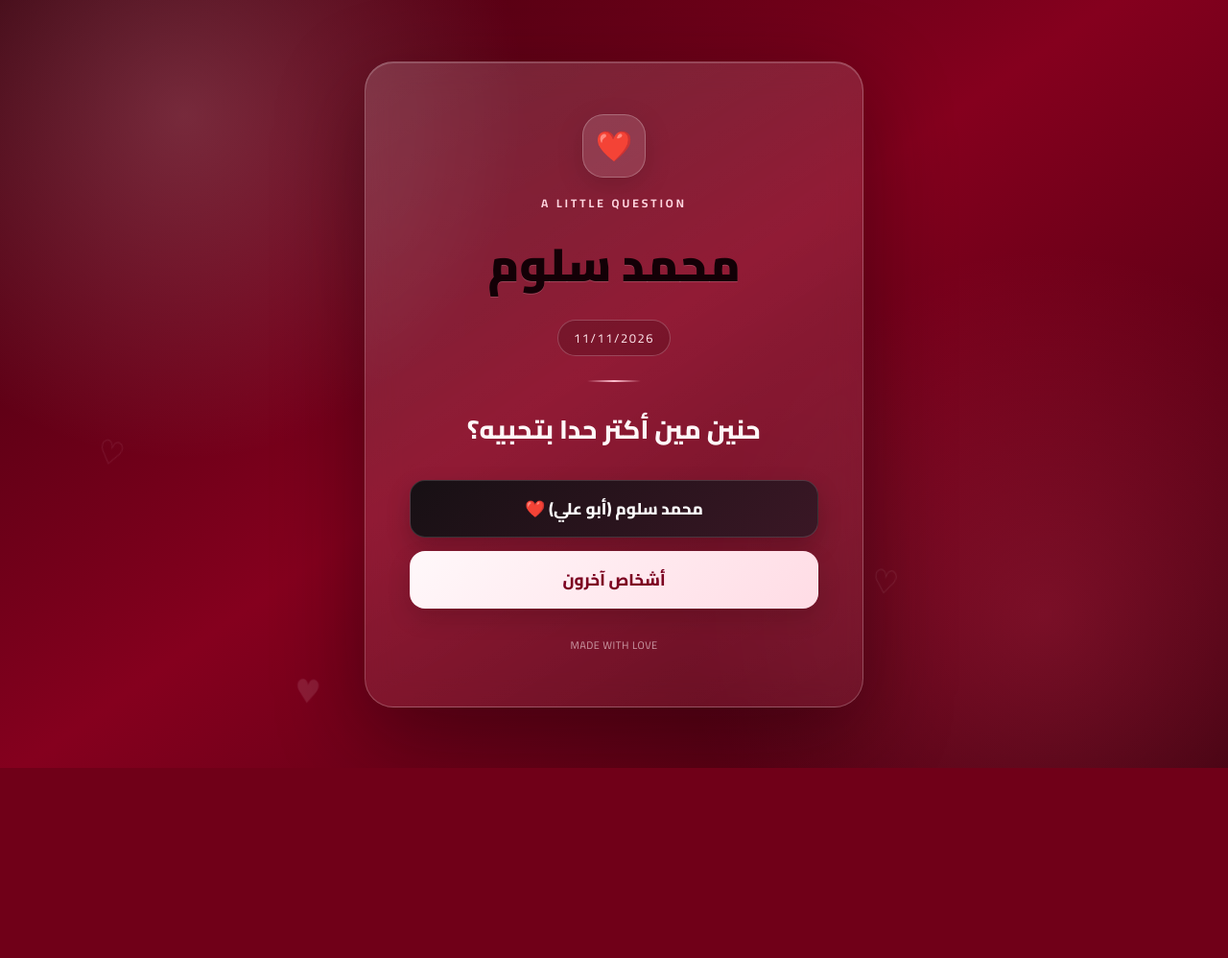
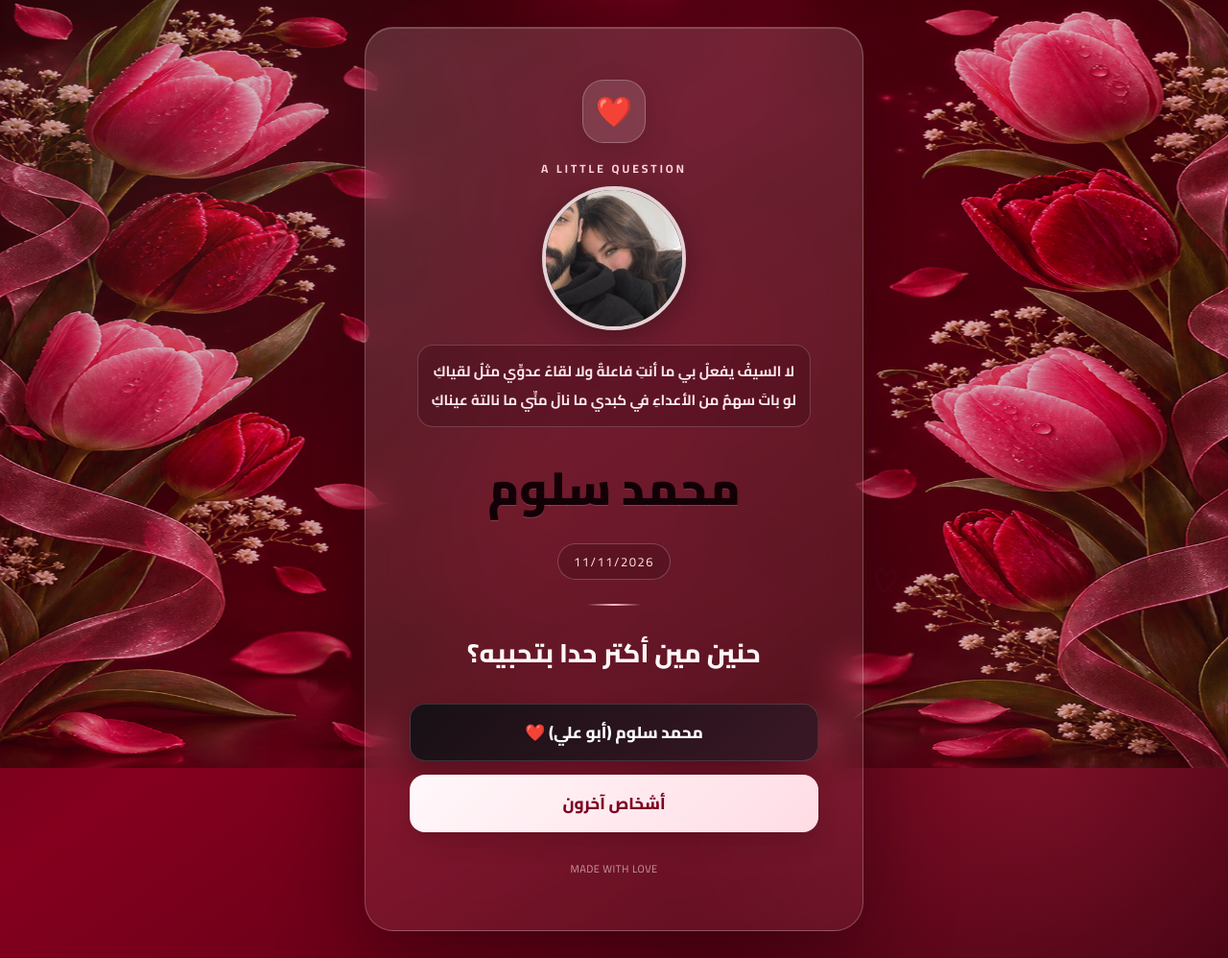
Before and after one commit to alaaissa-cmd/mohammad-hanin-website, a Flask app: page / in a window 1280 px wide. Shown: the whole page at 96% size. Before the commit the page ends 800 px from the top, so only its background shows below. Run offline with Flask 3, Linux system fonts and the light colour scheme.

Commit message:
Final website update

```diff
--- a/templates/index.html
+++ b/templates/index.html
@@ -1,3 +1,4 @@
+
 <!DOCTYPE html>
 <html lang="ar" dir="rtl">
 <head>
@@ -294,6 +295,51 @@
         scroll-behavior: auto !important;
       }
     }
+
+    /* صورة محمد */
+    .profile-photo {
+      width: 150px;
+      height: 150px;
+      object-fit: cover;
+      border-radius: 50%;
+      border: 4px solid rgba(255,255,255,.8);
+      box-shadow: 0 8px 30px rgba(0,0,0,.3);
+      margin: 0 auto 15px;
+      display: block;
+    }
+
+    /* القصيدة تحت الصورة */
+    .profile-poem {
+      margin: 0 auto 18px;
+      padding: 12px;
+      max-width: 410px;
+      color: #ffe8ee;
+      border: 1px solid rgba(255,255,255,.18);
+      border-radius: 16px;
+      background: rgba(45,0,13,.24);
+      line-height: 2;
+      font-size: 15px;
+      font-weight: 700;
+    }
+
+    /* إطار زهور التوليب */
+    .tulip-frame {
+      position: fixed;
+      inset: 0;
+      z-index: 0;
+      pointer-events: none;
+      background-image: url('/static/images/tulip-border.png');
+      background-position: center;
+      background-size: 100% 100%;
+      background-repeat: no-repeat;
+      opacity: 0.72;
+    }
+
+    /* إبقاء البطاقة فوق الزهور */
+    .card {
+      z-index: 1;
+    }
+
   </style>
 </head>
 <body>
@@ -301,9 +347,25 @@
     <span>♡</span><span>♥</span><span>♡</span><span>♥</span>
   </div>
 
+  <div class="tulip-frame" aria-hidden="true"></div>
+
   <main class="card">
     <div class="top-heart" aria-hidden="true">❤️</div>
     <p class="eyebrow">A LITTLE QUESTION</p>
+
+    <img
+      src="{{ url_for('static', filename='images/mmhh.jpg') }}"
+      alt="محمد سلوم"
+      class="profile-photo"
+    >
+
+    <div class="profile-poem">
+      لا السيفُ يفعلُ بي ما أنتِ فاعلةٌ
+      ولا لقاءُ عدوِّي مثلُ لقياكِ
+      لو باتَ سهمٌ من الأعداءِ في كبدي
+      ما نالَ منِّي ما نالتهُ عيناكِ
+    </div>
+
     <h1>محمد سلوم</h1>
     <div class="date">11/11/2026</div>
     <div class="rule"></div>
```
Also changed, not shown: static/images/mmhh.jpg (added), static/images/tulip-border.png (added), 1 other file.
